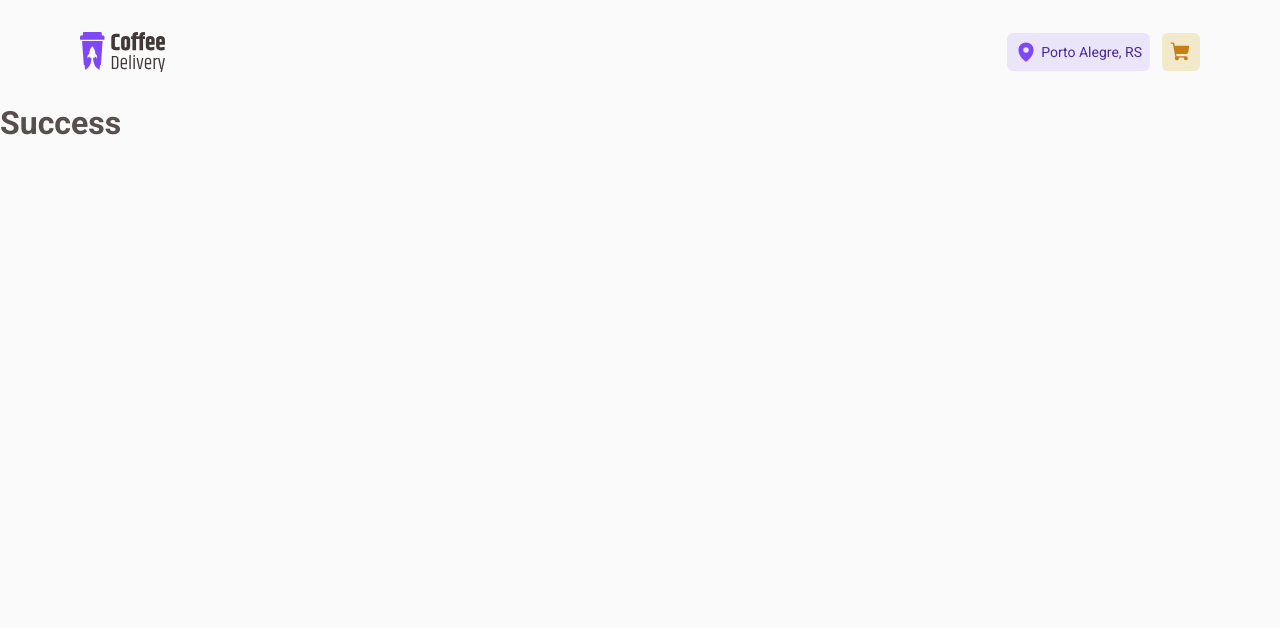
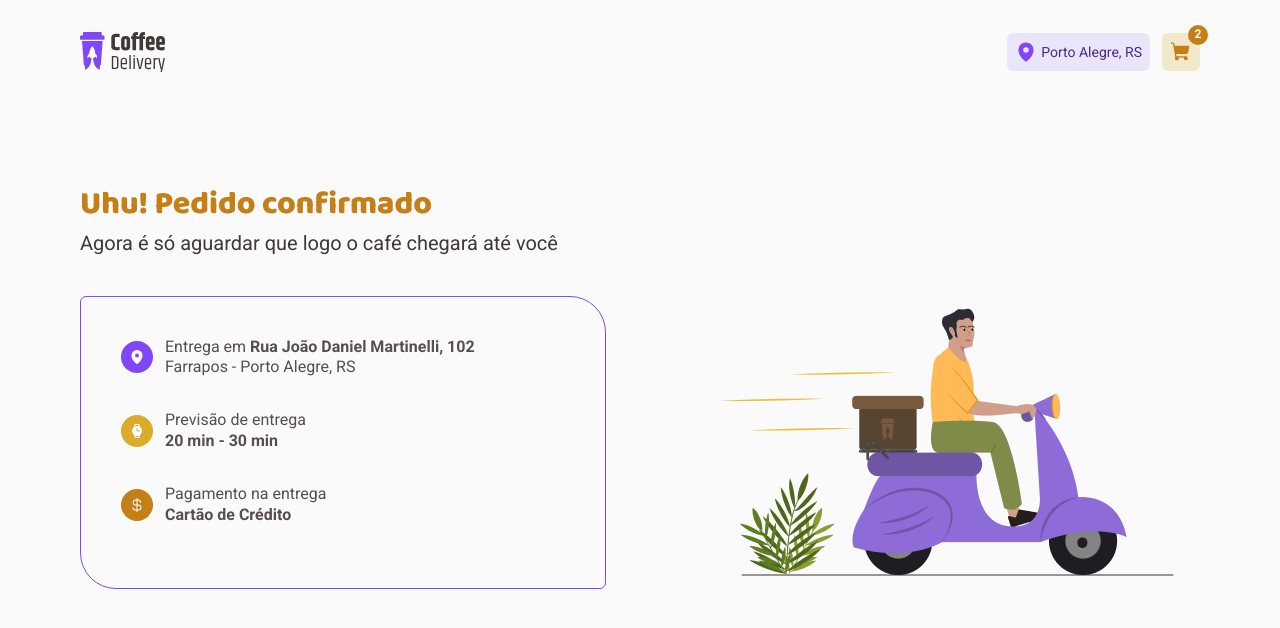
Before and after one commit to F4ELL/coffee-delivery, a React (Vite) app: page /success in a window 1280 px wide. Shown: the top 628 px of the page. Built offline with nearby package versions, Linux system fonts and the light colour scheme.

Commit message:
feat: sucess page

```diff
--- a/src/components/Button/styles.ts
+++ b/src/components/Button/styles.ts
@@ -16,4 +16,9 @@ export const ButtonContainer = styled.button`
     padding: 0.75rem 0.5rem;
 
     cursor: pointer;
+
+    &:hover {
+        background-color: ${({ theme }) => theme['yellow-dark']};
+        transition: all ease 0.2s;
+    }
 `
--- a/src/components/Header/index.tsx
+++ b/src/components/Header/index.tsx
@@ -1,11 +1,13 @@
-import { HeaderButtonsArea, HeaderContainer, HeaderContent, LocationButton, ShopButton } from "./styles";
+import { CardAmountItems, HeaderButtonsArea, HeaderContainer, HeaderContent, LocationButton, ShopButton } from "./styles";
 
 import LogoImg from '../../assets/logo-coffee.svg'
 import { MapPin, ShoppingCart } from "phosphor-react";
 import { useTheme } from "styled-components";
+import { useState } from "react";
 
 export function Header() {
     const theme = useTheme()
+    const [amountCartItens, setAmountCartItens] = useState(2)
 
     return (
         <HeaderContainer>
@@ -19,6 +21,12 @@ export function Header() {
                     </LocationButton>
                     <ShopButton>
                         <ShoppingCart size={22} color={theme["yellow-dark"]} weight="fill" />
+
+                        {amountCartItens > 0 &&
+                            <CardAmountItems>
+                                <span>{amountCartItens}</span>
+                            </CardAmountItems>
+                        }
                     </ShopButton>
                 </HeaderButtonsArea>
             </HeaderContent>
--- a/src/components/Header/styles.ts
+++ b/src/components/Header/styles.ts
@@ -45,4 +45,29 @@ export const LocationButton = styled(BaseHeaderButton)`
 
 export const ShopButton = styled(BaseHeaderButton)`
     background-color: ${({ theme }) => theme['yellow-light']};
+
+    position: relative;
 `
+
+export const CardAmountItems = styled.div`
+    position: absolute;
+    right: -0.5rem;
+    top: -0.5rem;
+
+    width: 1.25rem;
+    height: 1.25rem;
+    border-radius: 50%;
+
+    display: flex;
+    justify-content: center;
+    align-items: center;
+
+    background-color: ${({ theme }) => theme['yellow-dark']};
+
+    span {
+        font-size: 0.75rem;
+        font-weight: 700;
+        line-height: 15.6px;
+        color: ${({ theme }) => theme.white};
+    }
+`
--- a/src/pages/Checkout/styles.ts
+++ b/src/pages/Checkout/styles.ts
@@ -169,6 +169,11 @@ export const RemoveButton = styled.button`
     text-transform: uppercase;
 
     cursor: pointer;
+
+    &:hover {
+        background-color: ${({ theme }) => theme['base-hover']};
+        transition: all ease 0.2s;
+    }
 `
 
 export const Separator = styled.div`
--- a/src/pages/Success/index.tsx
+++ b/src/pages/Success/index.tsx
@@ -1,9 +1,54 @@
-import { SuccessContainer } from "./styles";
+import { ConfirmationOrderArea, ConfirmationOrderContent, InfoCardIcon, InfoCardText, InfoOrderCard, ListInfosOrder, SuccessContainer } from "./styles";
+import DeliveryImg from '../../assets/success.png'
+import { CurrencyDollar, MapPin, Watch } from "phosphor-react";
 
 export function Success() {
     return (
         <SuccessContainer>
-            <h1>Success</h1>
+            <ConfirmationOrderArea>
+                <h1>Uhu! Pedido confirmado</h1>
+                <p>Agora é só aguardar que logo o café chegará até você</p>
+
+                <ConfirmationOrderContent>
+                    <ListInfosOrder>
+                        <InfoOrderCard>
+                            <InfoCardIcon
+                                variant="location"
+                            >
+                                <MapPin size={16} weight="fill" color="white" />
+                            </InfoCardIcon>
+                            <InfoCardText>
+                                <span>Entrega em <strong>Rua João Daniel Martinelli, 102</strong></span>
+                                <span>Farrapos - Porto Alegre, RS</span>
+                            </InfoCardText>
+                        </InfoOrderCard>
+                        <InfoOrderCard>
+                            <InfoCardIcon
+                                variant="time"
+                            >
+                                <Watch size={16} weight="fill" color="white" />
+                            </InfoCardIcon>
+                            <InfoCardText>
+                                <span>Previsão de entrega</span>
+                                <span><strong>20 min - 30 min</strong></span>
+                            </InfoCardText>
+                        </InfoOrderCard>
+                        <InfoOrderCard>
+                            <InfoCardIcon
+                                variant="payment"
+                            >
+                                <CurrencyDollar size={16} weight="fill" color="white" />
+                            </InfoCardIcon>
+                            <InfoCardText>
+                                <span>Pagamento na entrega</span>
+                                <span><strong>Cartão de Crédito</strong></span>
+                            </InfoCardText>
+                        </InfoOrderCard>
+                    </ListInfosOrder>
+
+                    <img src={DeliveryImg} alt="" />
+                </ConfirmationOrderContent>
+            </ConfirmationOrderArea>
         </SuccessContainer>
     )
 }
--- a/src/pages/Success/styles.ts
+++ b/src/pages/Success/styles.ts
@@ -1,5 +1,88 @@
 import styled from 'styled-components'
 
-export const SuccessContainer = styled.div`
+export const SuccessContainer = styled.main`
+    width: 100%;
+`
 
+export const ConfirmationOrderArea = styled.div`
+    width: 100%;
+    max-width: 70rem;
+    margin: 0 auto;
+
+    padding: 5rem 0;
+
+    h1 {
+        font-family: 'Baloo 2', cursive;
+        font-size: 2rem;
+        font-weight: 800;
+        line-height: 41.6px;
+        color: ${({ theme }) => theme['yellow-dark']};
+
+        margin-bottom: 0.25rem;
+    }
+
+    p {
+        font-size: 1.25rem;
+        line-height: 26px;
+        color: ${({ theme }) => theme['base-subtitle']};
+
+        margin-bottom: 2.5rem;
+    }
 `
+
+export const ConfirmationOrderContent = styled.div`
+    display: grid;
+    grid-template-columns: 32.875rem 1fr;
+    gap: 6.375rem;
+`
+
+export const ListInfosOrder = styled.div`
+    border-top-right-radius: 36px;
+    border-bottom-left-radius: 36px;
+    border-bottom-right-radius: 6px;
+    border-top-left-radius: 6px;
+    border: 1px solid ${({ theme }) => theme.purple};
+
+    display: flex;
+    flex-direction: column;
+    gap: 2rem;
+
+    padding: 2.5rem;
+`
+
+export const InfoOrderCard = styled.div`
+    display: flex;
+    align-items: center;
+    gap: 0.75rem;
+`
+
+export type Props = {
+    variant: "location" | "time" | "payment"
+}
+
+const colorsIcons = {
+    location: "purple",
+    time: "yellow",
+    payment: "yellow-dark",
+} as const
+
+export const InfoCardIcon = styled.div<Props>`
+    width: 2rem;
+    height: 2rem;
+
+    display: flex;
+    justify-content: center;
+    align-items: center;
+
+    background-color: ${({ theme, variant }) => theme[colorsIcons[variant]]};
+    border-radius: 50%;
+`
+
+export const InfoCardText = styled.div`
+    display: flex;
+    flex-direction: column;
+
+    span {
+        line-height: 20.8px;
+    }
+`
```
